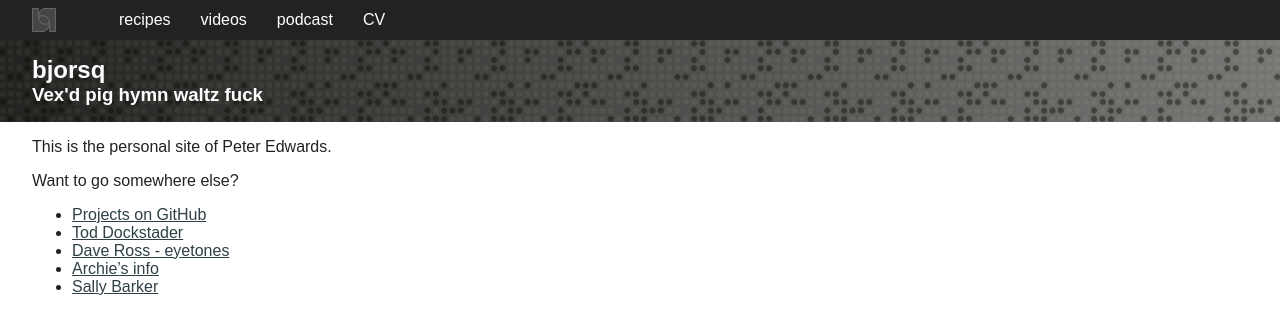
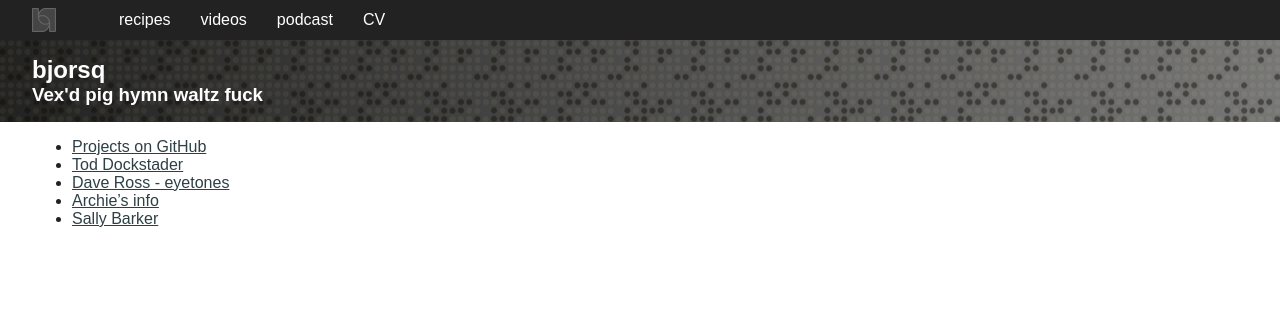
Before and after one commit to bjorsq/bjorsq.github.com, a Jekyll site: the page built from index.md, in a window 1280 px wide. Shown: the top 334 px of the page. Built offline with Jekyll 4.4.1, drawn with Linux system fonts in a browser that asks for light colours.

Commit message:
Jiggled things around a bit more

```diff
--- a/index.md
+++ b/index.md
@@ -2,10 +2,6 @@
 layout: page
 title: Vex'd pig hymn waltz fuck
 ---
-
-This is the personal site of Peter Edwards.
-
-Want to go somewhere else?
 
 * [Projects on GitHub](https://github.com/bjorsq/)
 * [Tod Dockstader](http://dockstader.info)
```
Also changed, not shown: forannrising.md (+1 -1 lines).
